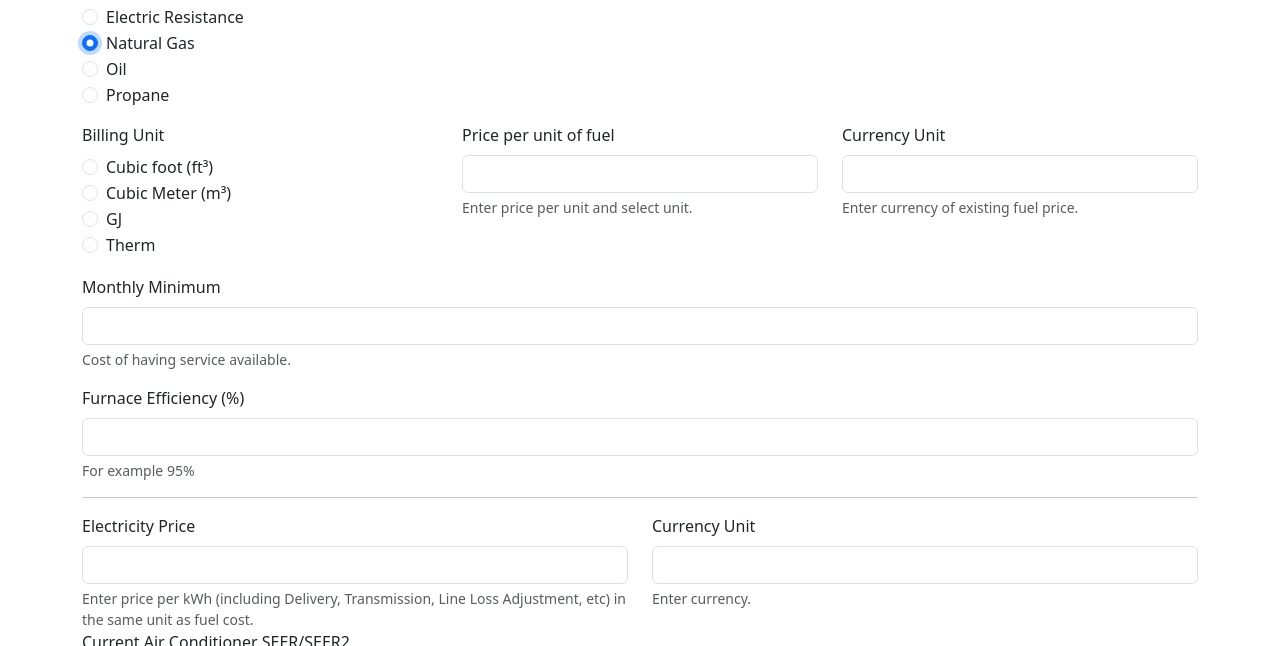
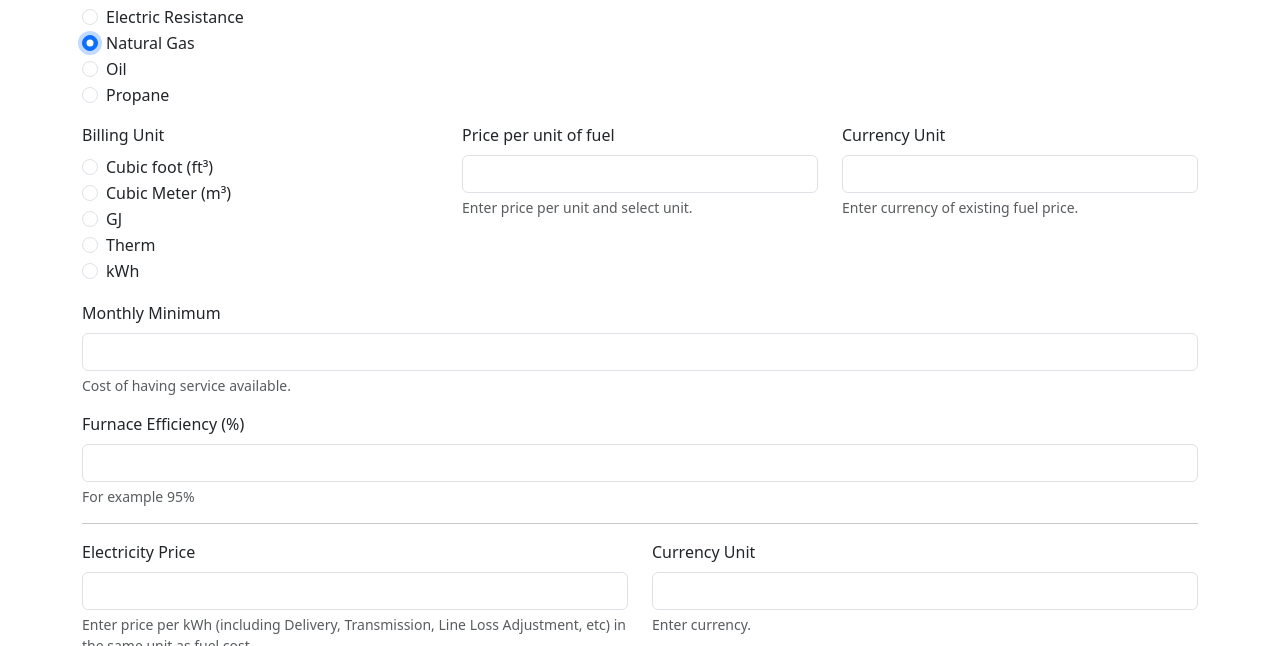
Before and after one commit to Siecje/heatpump-cost, a website: page index.html in a window 1280 px wide. Both pictures are taken after a click on the radio button "Natural Gas". Shown: the part 154-800 px from the top of the page. Drawn offline with nearby package versions, Linux system fonts and the light colour scheme.

Commit message:
Support kWh for natural gas

```diff
--- a/calc.js
+++ b/calc.js
@@ -199,7 +199,7 @@ function setExistingHeatingMethod() {
   hideAllUnitRadios();
   let validOptions = [];
   if (existingHeat === 'natural_gas') {
-    validOptions = ["ft3", "m3", "GJ", "therm"];
+    validOptions = ["ft3", "kWh", "m3", "GJ", "therm"];
     displayRadiosByValue('unit', validOptions);
 
     let existingPrice = document.getElementById("existingPrice");
--- a/index.html
+++ b/index.html
@@ -63,6 +63,10 @@
             <div class="form-check">
               <input class="form-check-input" type="radio" id="gal" name="unit" value="gal" onchange="calculateCOP()">
               <label class="form-check-label" for="gal">US gallon</label>
+            </div>
+            <div class="form-check">
+              <input class="form-check-input" type="radio" id="kWh_unit" name="unit" value="kWh" onchange="calculateCOP()">
+              <label class="form-check-label" for="kWh_unit">kWh</label>
             </div>
           </div>
           <div class="col">
```
Also changed, not shown: cypress/e2e/form.cy.js (+10 -1 lines), cypress/e2e/populateForm.cy.js (+1 -1 lines).
